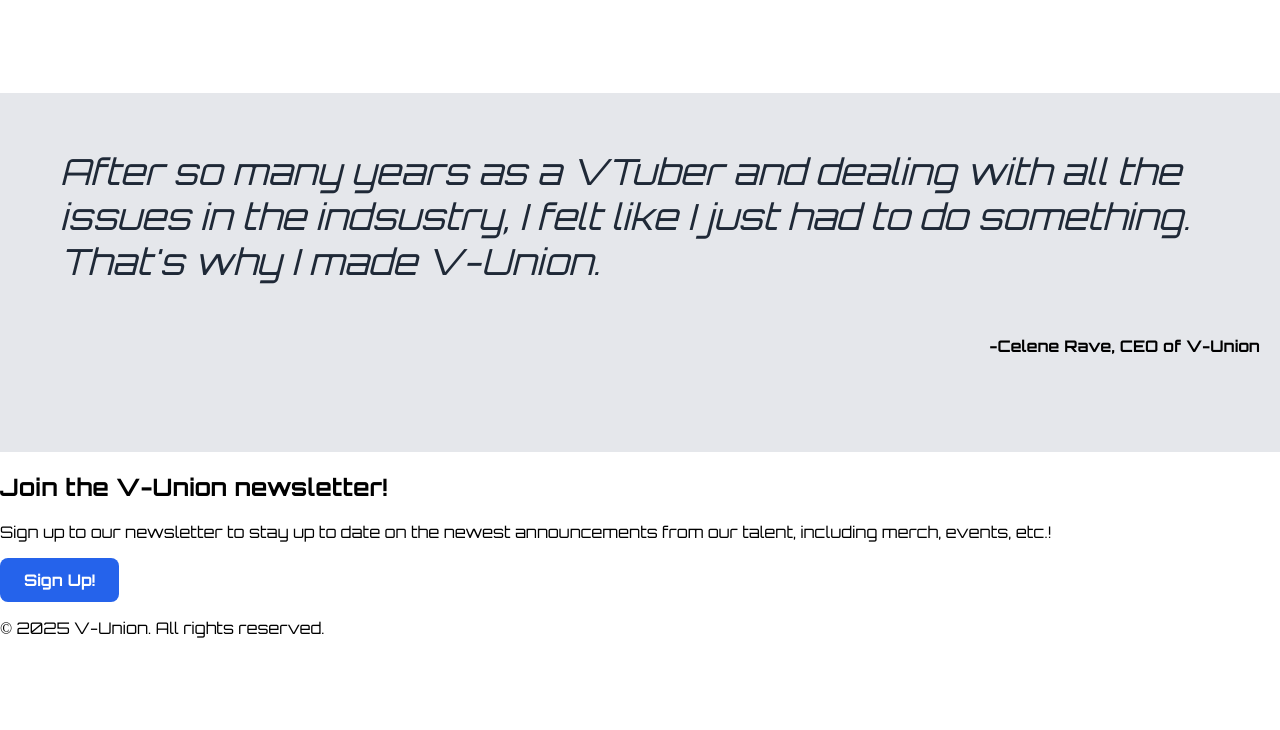
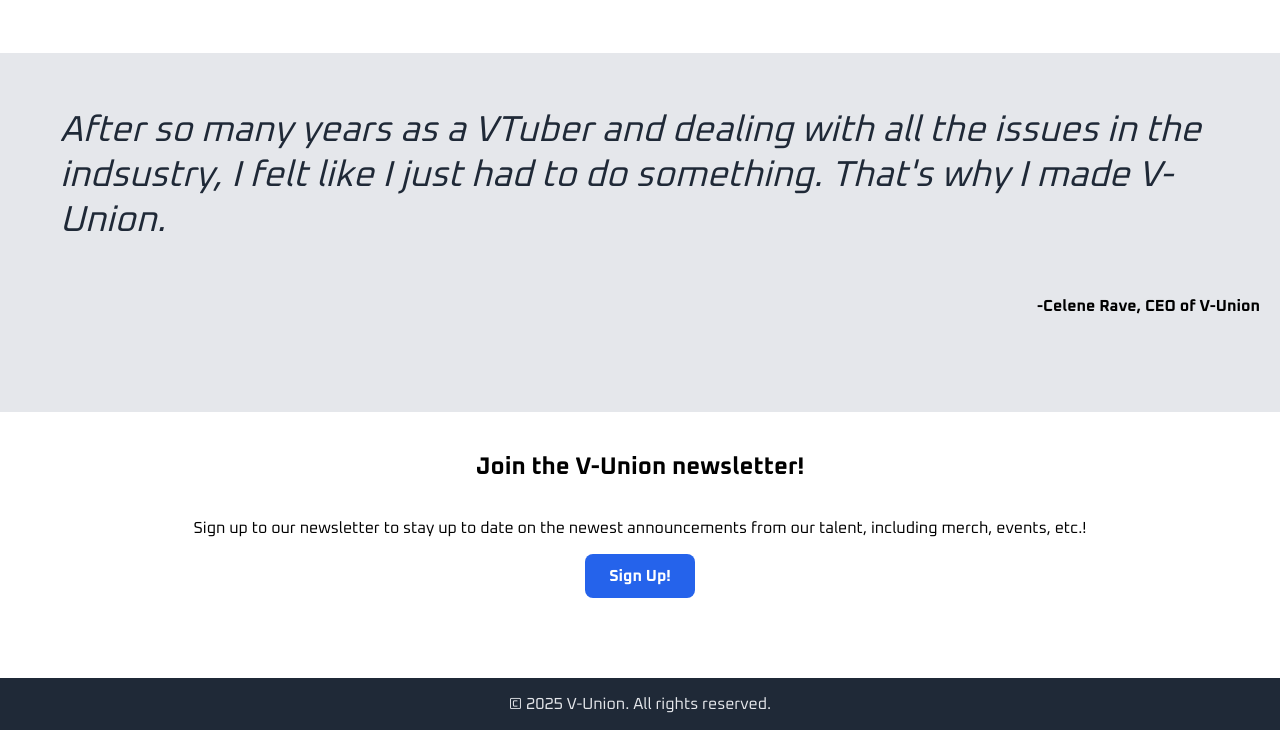
Before and after one commit to ccircuitboard/landing-page, a plain HTML site: page index.html in a window 1280 px wide. Shown: the part 1082-1812 px from the top of the page. Before the commit the page ends 1736 px from the top, so only its background shows below. Drawn offline with Linux system fonts and the light colour scheme.

Commit message:
Change font and style footer

```diff
--- a/index.html
+++ b/index.html
@@ -7,7 +7,7 @@
     <meta name="description" content="Landing page for V-Union, a fictional VTuber Agency for The Odin Project" />
     <link rel="preconnect" href="https://fonts.googleapis.com">
     <link rel="preconnect" href="https://fonts.gstatic.com" crossorigin>
-    <link href="https://fonts.googleapis.com/css2?family=Orbitron:wght@400..900&family=Roboto+Mono:ital,wght@0,100..700;1,100..700&display=swap" rel="stylesheet">
+    <link href="https://fonts.googleapis.com/css2?family=Orbitron:wght@400..900&family=Oxanium:wght@200..800&family=Roboto+Mono:ital,wght@0,100..700;1,100..700&display=swap" rel="stylesheet">
     <link rel="stylesheet" href="styles.css">
 </head>
 <body>
--- a/styles.css
+++ b/styles.css
@@ -1,6 +1,6 @@
 body {
     margin: 0;
-    font-family: 'Orbitron';
+    font-family: 'Oxanium';
 }
 
 .header {
@@ -106,3 +106,18 @@ nav ul {
     display: flex;
     justify-content: right;
 }
+
+.mailing-list {
+    display: flex;
+    flex-direction: column;
+    align-items: center;
+    padding: 20px 20px 80px 20px;
+}
+
+.footer {
+    display: flex;
+    background-color: #1F2937;
+    color: #E5E7EB;
+    align-items: center;
+    justify-content: center;
+}
```
